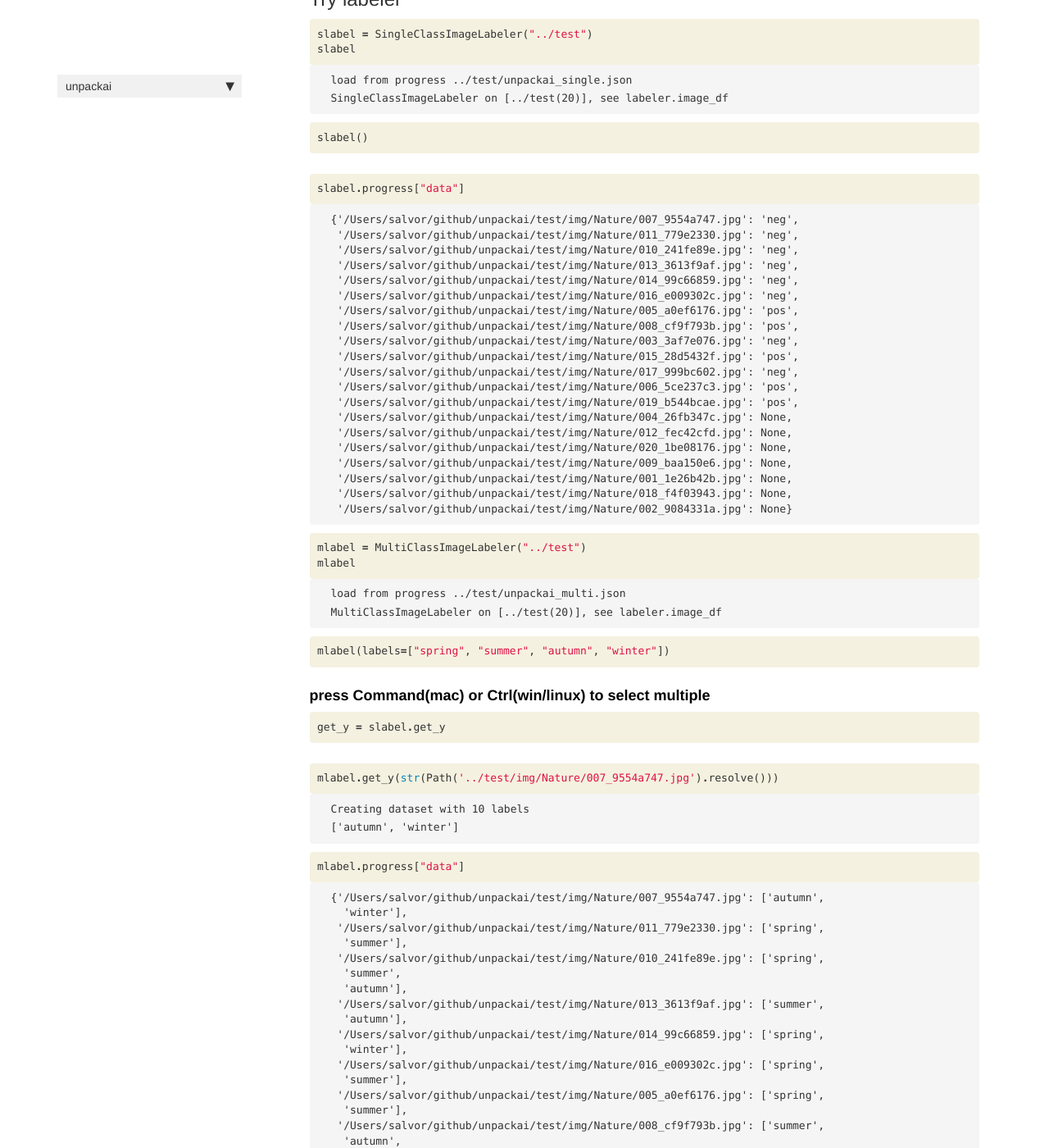
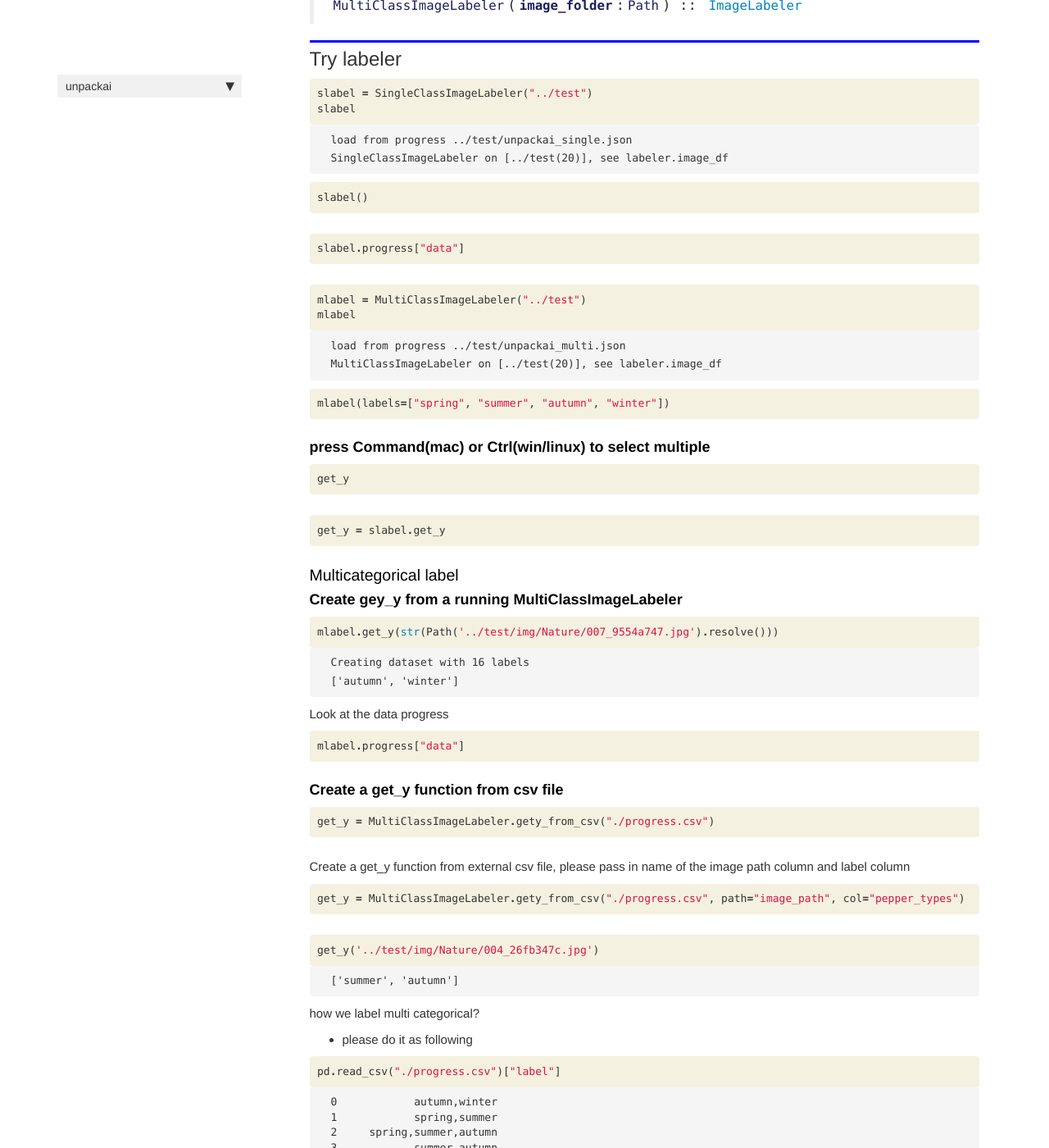
Before and after one commit to unpackAI/unpackai, a Jekyll site: the page built from docs/Image_Labeler.html, in a window 1280 px wide and 1400 px high, scrolled down 1252 px. Shown: the whole window at 82% size. Built offline with Jekyll 4.4.1, drawn with Linux system fonts in a browser that asks for light colours; nearby versions of some CDN libraries; comment, search, counter and statistics services are not loaded; some of the changed text lies outside the part shown.

Commit message:
🎸 load from csv progress

```diff
--- a/docs/Image_Labeler.html
+++ b/docs/Image_Labeler.html
@@ -143,7 +143,7 @@ summary: "labeling image data"
 
 
 <div class="output_markdown rendered_html output_subarea ">
-<h2 id="SingleClassImageLabeler" class="doc_header"><code>class</code> <code>SingleClassImageLabeler</code><a href="https://github.com/raynardj/unpackai/tree/master/unpackai/turk/image.py#L260" class="source_link" style="float:right">[source]</a></h2><blockquote><p><code>SingleClassImageLabeler</code>(<strong><code>image_folder</code></strong>:<code>Path</code>) :: <a href="/unpackai/Image_Labeler#ImageLabeler"><code>ImageLabeler</code></a></p>
+<h2 id="SingleClassImageLabeler" class="doc_header"><code>class</code> <code>SingleClassImageLabeler</code><a href="https://github.com/raynardj/unpackai/tree/master/unpackai/turk/image.py#L268" class="source_link" style="float:right">[source]</a></h2><blockquote><p><code>SingleClassImageLabeler</code>(<strong><code>image_folder</code></strong>:<code>Path</code>) :: <a href="/unpackai/Image_Labeler#ImageLabeler"><code>ImageLabeler</code></a></p>
 </blockquote>
 
 </div>
@@ -163,7 +163,7 @@ summary: "labeling image data"
 
 
 <div class="output_markdown rendered_html output_subarea ">
-<h2 id="MultiClassImageLabeler" class="doc_header"><code>class</code> <code>MultiClassImageLabeler</code><a href="https://github.com/raynardj/unpackai/tree/master/unpackai/turk/image.py#L303" class="source_link" style="float:right">[source]</a></h2><blockquote><p><code>MultiClassImageLabeler</code>(<strong><code>image_folder</code></strong>:<code>Path</code>) :: <a href="/unpackai/Image_Labeler#ImageLabeler"><code>ImageLabeler</code></a></p>
+<h2 id="MultiClassImageLabeler" class="doc_header"><code>class</code> <code>MultiClassImageLabeler</code><a href="https://github.com/raynardj/unpackai/tree/master/unpackai/turk/image.py#L313" class="source_link" style="float:right">[source]</a></h2><blockquote><p><code>MultiClassImageLabeler</code>(<strong><code>image_folder</code></strong>:<code>Path</code>) :: <a href="/unpackai/Image_Labeler#ImageLabeler"><code>ImageLabeler</code></a></p>
 </blockquote>
 
 </div>
@@ -243,41 +243,6 @@ summary: "labeling image data"
 </div>
 </div>
 
-<div class="output_wrapper">
-<div class="output">
-
-<div class="output_area">
-
-
-
-<div class="output_text output_subarea output_execute_result">
-<pre>{&#39;/Users/salvor/github/unpackai/test/img/Nature/007_9554a747.jpg&#39;: &#39;neg&#39;,
- &#39;/Users/salvor/github/unpackai/test/img/Nature/011_779e2330.jpg&#39;: &#39;neg&#39;,
- &#39;/Users/salvor/github/unpackai/test/img/Nature/010_241fe89e.jpg&#39;: &#39;neg&#39;,
- &#39;/Users/salvor/github/unpackai/test/img/Nature/013_3613f9af.jpg&#39;: &#39;neg&#39;,
- &#39;/Users/salvor/github/unpackai/test/img/Nature/014_99c66859.jpg&#39;: &#39;neg&#39;,
- &#39;/Users/salvor/github/unpackai/test/img/Nature/016_e009302c.jpg&#39;: &#39;neg&#39;,
- &#39;/Users/salvor/github/unpackai/test/img/Nature/005_a0ef6176.jpg&#39;: &#39;pos&#39;,
- &#39;/Users/salvor/github/unpackai/test/img/Nature/008_cf9f793b.jpg&#39;: &#39;pos&#39;,
- &#39;/Users/salvor/github/unpackai/test/img/Nature/003_3af7e076.jpg&#39;: &#39;neg&#39;,
- &#39;/Users/salvor/github/unpackai/test/img/Nature/015_28d5432f.jpg&#39;: &#39;pos&#39;,
- &#39;/Users/salvor/github/unpackai/test/img/Nature/017_999bc602.jpg&#39;: &#39;neg&#39;,
- &#39;/Users/salvor/github/unpackai/test/img/Nature/006_5ce237c3.jpg&#39;: &#39;pos&#39;,
- &#39;/Users/salvor/github/unpackai/test/img/Nature/019_b544bcae.jpg&#39;: &#39;pos&#39;,
- &#39;/Users/salvor/github/unpackai/test/img/Nature/004_26fb347c.jpg&#39;: None,
- &#39;/Users/salvor/github/unpackai/test/img/Nature/012_fec42cfd.jpg&#39;: None,
- &#39;/Users/salvor/github/unpackai/test/img/Nature/020_1be08176.jpg&#39;: None,
- &#39;/Users/salvor/github/unpackai/test/img/Nature/009_baa150e6.jpg&#39;: None,
- &#39;/Users/salvor/github/unpackai/test/img/Nature/001_1e26b42b.jpg&#39;: None,
- &#39;/Users/salvor/github/unpackai/test/img/Nature/018_f4f03943.jpg&#39;: None,
- &#39;/Users/salvor/github/unpackai/test/img/Nature/002_9084331a.jpg&#39;: None}</pre>
-</div>
-
-</div>
-
-</div>
-</div>
-
 </div>
 <div class="cell border-box-sizing code_cell rendered">
 <div class="input">
@@ -350,6 +315,19 @@ summary: "labeling image data"
 
 <div class="inner_cell">
     <div class="input_area">
+<div class=" highlight hl-ipython3"><pre><span></span><span class="n">get_y</span>
+</pre></div>
+
+    </div>
+</div>
+</div>
+
+</div>
+<div class="cell border-box-sizing code_cell rendered">
+<div class="input">
+
+<div class="inner_cell">
+    <div class="input_area">
 <div class=" highlight hl-ipython3"><pre><span></span><span class="n">get_y</span> <span class="o">=</span> <span class="n">slabel</span><span class="o">.</span><span class="n">get_y</span>
 </pre></div>
 
@@ -357,6 +335,18 @@ summary: "labeling image data"
 </div>
 </div>
 
+</div>
+<div class="cell border-box-sizing text_cell rendered"><div class="inner_cell">
+<div class="text_cell_render border-box-sizing rendered_html">
+<h3 id="Multicategorical-label">Multicategorical label<a class="anchor-link" href="#Multicategorical-label">&#182;</a></h3>
+</div>
+</div>
+</div>
+<div class="cell border-box-sizing text_cell rendered"><div class="inner_cell">
+<div class="text_cell_render border-box-sizing rendered_html">
+<h4 id="Create-gey_y-from-a-running-MultiClassImageLabeler">Create gey_y from a running MultiClassImageLabeler<a class="anchor-link" href="#Create-gey_y-from-a-running-MultiClassImageLabeler">&#182;</a></h4>
+</div>
+</div>
 </div>
 <div class="cell border-box-sizing code_cell rendered">
 <div class="input">
@@ -376,7 +366,7 @@ summary: "labeling image data"
 <div class="output_area">
 
 <div class="output_subarea output_stream output_stdout output_text">
-<pre>Creating dataset with 10 labels
+<pre>Creating dataset with 16 labels
 </pre>
 </div>
 </div>
@@ -395,12 +385,71 @@ summary: "labeling image data"
 </div>
 
 </div>
+<div class="cell border-box-sizing text_cell rendered"><div class="inner_cell">
+<div class="text_cell_render border-box-sizing rendered_html">
+<p>Look at the data progress</p>
+
+</div>
+</div>
+</div>
 <div class="cell border-box-sizing code_cell rendered">
 <div class="input">
 
 <div class="inner_cell">
     <div class="input_area">
 <div class=" highlight hl-ipython3"><pre><span></span><span class="n">mlabel</span><span class="o">.</span><span class="n">progress</span><span class="p">[</span><span class="s2">&quot;data&quot;</span><span class="p">]</span>
+</pre></div>
+
+    </div>
+</div>
+</div>
+
+</div>
+<div class="cell border-box-sizing text_cell rendered"><div class="inner_cell">
+<div class="text_cell_render border-box-sizing rendered_html">
+<h4 id="Create-a-get_y-function-from-csv-file">Create a get_y function from csv file<a class="anchor-link" href="#Create-a-get_y-function-from-csv-file">&#182;</a></h4>
+</div>
+</div>
+</div>
+<div class="cell border-box-sizing code_cell rendered">
+<div class="input">
+
+<div class="inner_cell">
+    <div class="input_area">
+<div class=" highlight hl-ipython3"><pre><span></span><span class="n">get_y</span> <span class="o">=</span> <span class="n">MultiClassImageLabeler</span><span class="o">.</span><span class="n">gety_from_csv</span><span class="p">(</span><span class="s2">&quot;./progress.csv&quot;</span><span class="p">)</span>
+</pre></div>
+
+    </div>
+</div>
+</div>
+
+</div>
+<div class="cell border-box-sizing text_cell rendered"><div class="inner_cell">
+<div class="text_cell_render border-box-sizing rendered_html">
+<p>Create a get_y function from external csv file, please pass in name of the image path column and label column</p>
+
+</div>
+</div>
+</div>
+<div class="cell border-box-sizing code_cell rendered">
+<div class="input">
+
+<div class="inner_cell">
+    <div class="input_area">
+<div class=" highlight hl-ipython3"><pre><span></span><span class="n">get_y</span> <span class="o">=</span> <span class="n">MultiClassImageLabeler</span><span class="o">.</span><span class="n">gety_from_csv</span><span class="p">(</span><span class="s2">&quot;./progress.csv&quot;</span><span class="p">,</span> <span class="n">path</span><span class="o">=</span><span class="s2">&quot;image_path&quot;</span><span class="p">,</span> <span class="n">col</span><span class="o">=</span><span class="s2">&quot;pepper_types&quot;</span><span class="p">)</span>
+</pre></div>
+
+    </div>
+</div>
+</div>
+
+</div>
+<div class="cell border-box-sizing code_cell rendered">
+<div class="input">
+
+<div class="inner_cell">
+    <div class="input_area">
+<div class=" highlight hl-ipython3"><pre><span></span><span class="n">get_y</span><span class="p">(</span><span class="s1">&#39;../test/img/Nature/004_26fb347c.jpg&#39;</span><span class="p">)</span>
 </pre></div>
 
     </div>
@@ -415,40 +464,62 @@ summary: "labeling image data"
 
 
 <div class="output_text output_subarea output_execute_result">
-<pre>{&#39;/Users/salvor/github/unpackai/test/img/Nature/007_9554a747.jpg&#39;: [&#39;autumn&#39;,
-  &#39;winter&#39;],
- &#39;/Users/salvor/github/unpackai/test/img/Nature/011_779e2330.jpg&#39;: [&#39;spring&#39;,
-  &#39;summer&#39;],
- &#39;/Users/salvor/github/unpackai/test/img/Nature/010_241fe89e.jpg&#39;: [&#39;spring&#39;,
-  &#39;summer&#39;,
-  &#39;autumn&#39;],
- &#39;/Users/salvor/github/unpackai/test/img/Nature/013_3613f9af.jpg&#39;: [&#39;summer&#39;,
-  &#39;autumn&#39;],
- &#39;/Users/salvor/github/unpackai/test/img/Nature/014_99c66859.jpg&#39;: [&#39;spring&#39;,
-  &#39;winter&#39;],
- &#39;/Users/salvor/github/unpackai/test/img/Nature/016_e009302c.jpg&#39;: [&#39;spring&#39;,
-  &#39;summer&#39;],
- &#39;/Users/salvor/github/unpackai/test/img/Nature/005_a0ef6176.jpg&#39;: [&#39;spring&#39;,
-  &#39;summer&#39;],
- &#39;/Users/salvor/github/unpackai/test/img/Nature/008_cf9f793b.jpg&#39;: [&#39;summer&#39;,
-  &#39;autumn&#39;,
-  &#39;winter&#39;],
- &#39;/Users/salvor/github/unpackai/test/img/Nature/003_3af7e076.jpg&#39;: [&#39;spring&#39;,
-  &#39;summer&#39;,
-  &#39;autumn&#39;],
- &#39;/Users/salvor/github/unpackai/test/img/Nature/015_28d5432f.jpg&#39;: [&#39;spring&#39;,
-  &#39;summer&#39;,
-  &#39;autumn&#39;],
- &#39;/Users/salvor/github/unpackai/test/img/Nature/017_999bc602.jpg&#39;: None,
- &#39;/Users/salvor/github/unpackai/test/img/Nature/006_5ce237c3.jpg&#39;: None,
- &#39;/Users/salvor/github/unpackai/test/img/Nature/019_b544bcae.jpg&#39;: None,
- &#39;/Users/salvor/github/unpackai/test/img/Nature/004_26fb347c.jpg&#39;: None,
- &#39;/Users/salvor/github/unpackai/test/img/Nature/012_fec42cfd.jpg&#39;: None,
- &#39;/Users/salvor/github/unpackai/test/img/Nature/020_1be08176.jpg&#39;: None,
- &#39;/Users/salvor/github/unpackai/test/img/Nature/009_baa150e6.jpg&#39;: None,
- &#39;/Users/salvor/github/unpackai/test/img/Nature/001_1e26b42b.jpg&#39;: None,
- &#39;/Users/salvor/github/unpackai/test/img/Nature/018_f4f03943.jpg&#39;: None,
- &#39;/Users/salvor/github/unpackai/test/img/Nature/002_9084331a.jpg&#39;: None}</pre>
+<pre>[&#39;summer&#39;, &#39;autumn&#39;]</pre>
+</div>
+
+</div>
+
+</div>
+</div>
+
+</div>
+<div class="cell border-box-sizing text_cell rendered"><div class="inner_cell">
+<div class="text_cell_render border-box-sizing rendered_html">
+<p>how we label multi categorical?</p>
+<ul>
+<li>please do it as following</li>
+</ul>
+
+</div>
+</div>
+</div>
+<div class="cell border-box-sizing code_cell rendered">
+<div class="input">
+
+<div class="inner_cell">
+    <div class="input_area">
+<div class=" highlight hl-ipython3"><pre><span></span><span class="n">pd</span><span class="o">.</span><span class="n">read_csv</span><span class="p">(</span><span class="s2">&quot;./progress.csv&quot;</span><span class="p">)[</span><span class="s2">&quot;label&quot;</span><span class="p">]</span>
+</pre></div>
+
+    </div>
+</div>
+</div>
+
+<div class="output_wrapper">
+<div class="output">
+
+<div class="output_area">
+
+
+
+<div class="output_text output_subarea output_execute_result">
+<pre>0            autumn,winter
+1            spring,summer
+2     spring,summer,autumn
+3            summer,autumn
+4            spring,winter
+5            spring,summer
+6            spring,summer
+7     summer,autumn,winter
+8     spring,summer,autumn
+9                   spring
+10                     NaN
+11                     NaN
+12                  spring
+13           summer,autumn
+14                  spring
+15                  summer
+Name: label, dtype: object</pre>
 </div>
 
 </div>
--- a/unpackai/__init__.py
+++ b/unpackai/__init__.py
@@ -1 +1 @@
-__version__ = "0.0.12"
+__version__ = "0.0.14"
```
Also changed, not shown: 3 other files.
